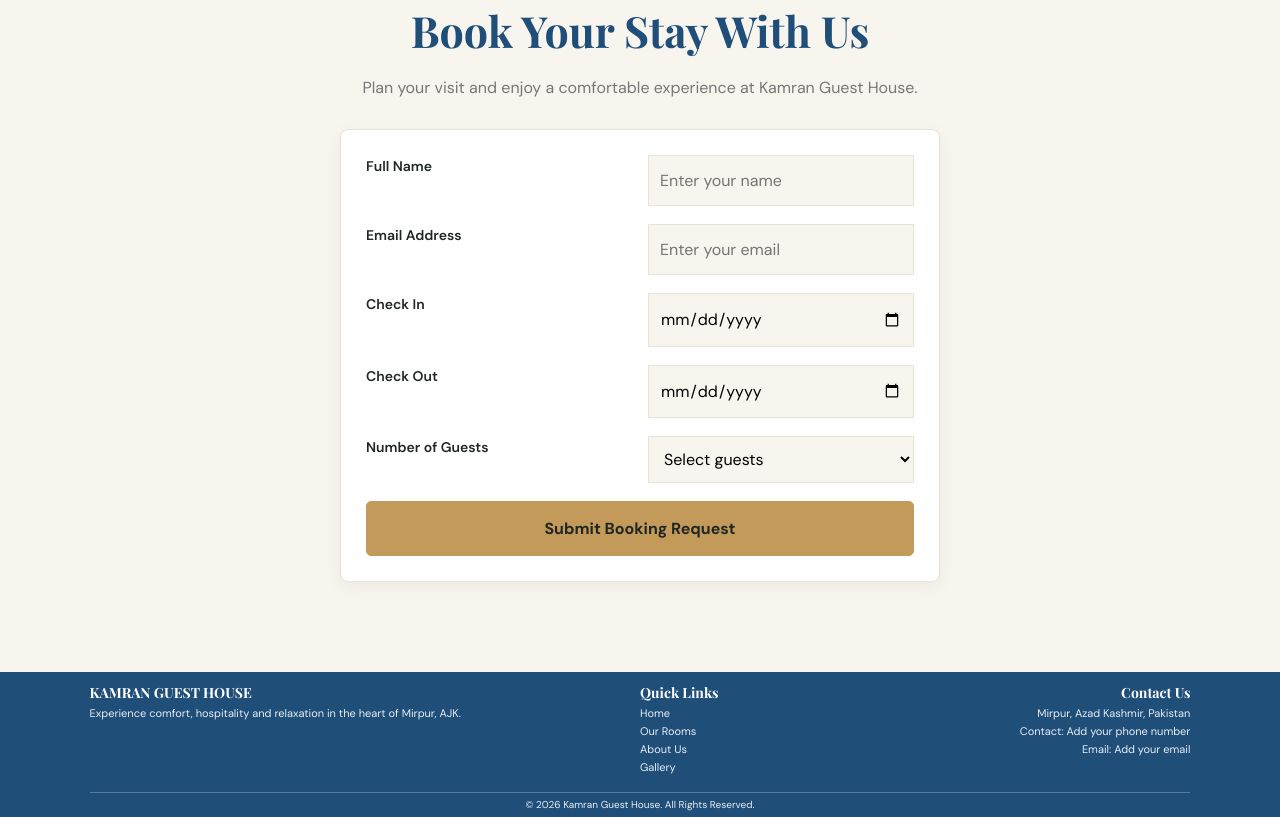
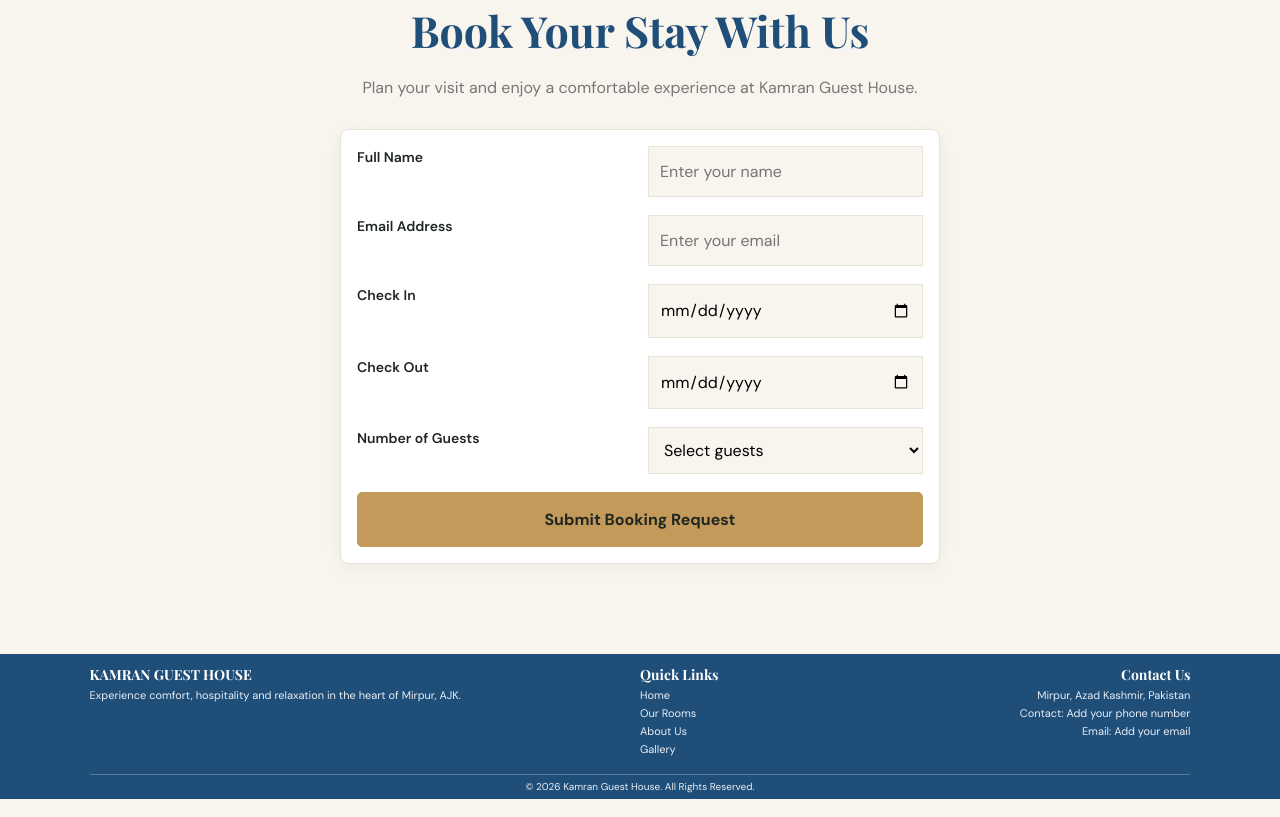
Before and after one commit to mvc-halima/kamran-guest-house-js-next, a Next.js app: page / in a window 1280 px wide. Shown: the part 3540-4357 px from the top of the page. Built offline with nearby package versions, Linux system fonts and the light colour scheme.

Commit message:
Update globals.css

```diff
--- a/app/globals.css
+++ b/app/globals.css
@@ -458,8 +458,8 @@ section > p {
 
 .booking form {
   max-width: 600px;
-  margin: 25px auto 0;
-  padding: 25px;
+  margin: 12px auto 0;
+  padding: 16px;
   background: var(--white);
   color: var(--dark);
   text-align: left;
```
